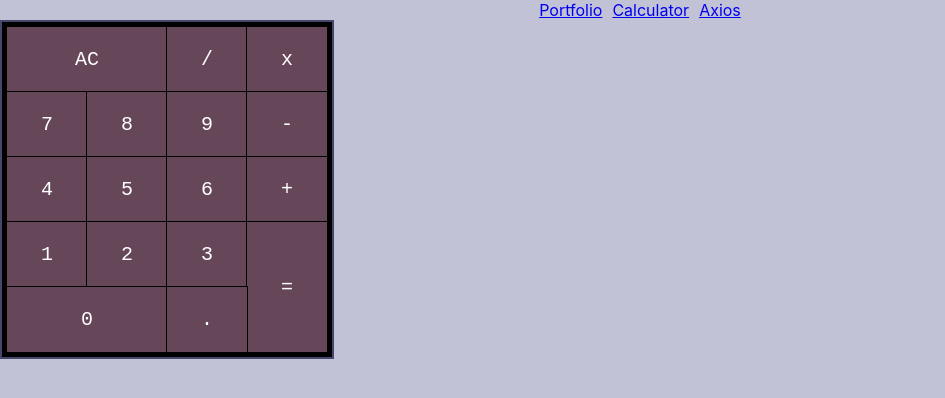
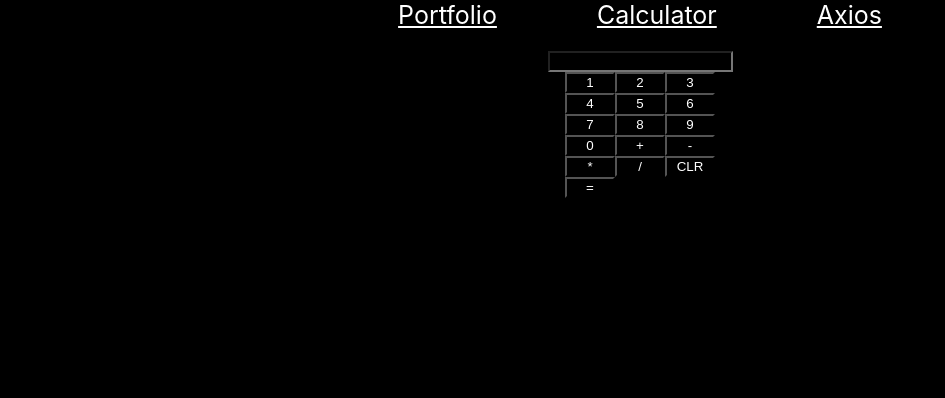
Before and after one commit to saibabu10/React-calci, a React (Create React App) app: page /Calculator in a window 1280 px wide. Shown: the top 398 px of the page, without its empty margins (0-945 px from the left). Built offline with nearby package versions, Linux system fonts and the light colour scheme.

Commit message:
added calculator in forms with function

```diff
--- a/src/App.css
+++ b/src/App.css
@@ -3,5 +3,7 @@
   display: flex;
   /* grid-template-columns: 10% 10% 10%; */
   flex-direction: row;
-  gap: 10px;
+  gap: 100px;
+  font-size: 25px;
+  text-decoration: none;
 }
--- a/src/App.js
+++ b/src/App.js
@@ -8,12 +8,12 @@ function App() {
   return (
     <Router>
     <div className='App'>
-     <Link to="/Portfolio">Portfolio</Link>
+     <Link to="/">Portfolio</Link>
      <Link to="/Calculator">Calculator</Link>
      <Link to="/Cartoon">Axios</Link>
     </div>
     <Routes>
-      <Route exact path='/Portfolio' element={<Portfolio/>}></Route>
+      <Route exact path='/' element={<Portfolio/>}></Route>
       <Route exact path='/Calculator' element={<Calculator/>}></Route>
       <Route exact path='/Cartoon' element={<Cartoon/>}></Route>
     </Routes>
--- a/src/Component/Routes/Calculator Component/Calculator.css
+++ b/src/Component/Routes/Calculator Component/Calculator.css
@@ -1,66 +1,15 @@
+*{
+  background-color: black;
+  color: white;
+}
+.text
+{
+text-align: center;
+}
 
-body {
-    background: #c2c2d6;
-    -webkit-touch-callout: none;
-    -moz-user-select: none;
-    -ms-user-select: none;
-    -webkit-user-select: none;
-    user-select: none;
-    cursor: default;
-  }
-
-  .calculator {
-    border: 2px solid #47476b;
-    padding: 5px;
-    background: black;
-    width: 320px;
-    position: relative;
-  }
-
-  #history {
-    font-family: digital;
-    font-size: 20px;
-    color: whitesmoke;
-    text-align: right;
-    vertical-align: text-top;
-    line-height: 40px;
-    overflow-wrap: break-word;
-    word-wrap: break-word;
-  }
-
-  #display {
-    font-size: 29px;
-    font-family: digital;
-    color: white;
-    text-align: right;
-    line-height: 50px;
-  }
-
-  button {
-    position: relative;
-    height: 65px;
-    width: 80px;
-    color: white;
-    background: #664659;
-    outline: 1px solid black;
-    border: none;
-
-    font-family: Share Tech Mono, monospace;
-    font-size: 20px;
-    cursor: default;
-  }
-
-  button:hover {
-    background-color: #c28cac;
-    color: black;
-    outline: 0.05em solid grey;
-    z-index: 3;
-  }
-
-  .jumbo {
-    width: 160px;
-  }
-  #equals {
-    position: absolute;
-    height: 130px;
-  }
+.button
+{
+ display:grid;
+ grid-template-columns: repeat(3,50px);
+ justify-content: center;
+}
--- a/src/Component/Routes/Calculator Component/Calculator.jsx
+++ b/src/Component/Routes/Calculator Component/Calculator.jsx
@@ -1,92 +1,79 @@
-import React from 'react';
-import './Calculator.css'
-function Calculator(props)
- {
+import React, { Component } from 'react'
+import './Calculator.css';
+export class Calculator extends Component {
+    constructor(props) {
+      super(props)
 
-// const [input, setInput] = React.useState("0");
-
-// const handleNumbers = (event) => {
-//   setInput(event.target.value);
-// };
-
-return (
-  <div>
-    <div className="calculator">
-      <History />
-      { <Output/>/*currentValue={input} /> */}
-      <Buttons />
-    </div>
-  </div>
-);
+      this.state = {
+        expression:"",
+      };
+    }
+    numberIsPressed = (event) =>
+    {
+      let inputString = this.state.expression + event.currentTarget.value;
+      this.setState({expression: inputString});
+    };
+    operatorIsPressed = (event) =>
+    {
+        let inputString = this.state.expression;
+        if(inputString !== "" && inputString.length>0)
+        {
+            let lastIndexChar = inputString.charAt(inputString.length-1);
+            if(lastIndexChar !== event.currentTarget.value && lastIndexChar.match(/^([0-9])$/))
+            {
+            inputString = this.state.expression + event.currentTarget.value;
+            this.setState({expression:inputString});
+            }
+        }
+    };
+    calculateTheResult = () =>
+    {
+        let inputExpression = this.state.expression;
+        if(inputExpression !== "" && inputExpression.length > 0)
+        {
+          let lastIndexChar = inputExpression.charAt(inputExpression.length-1);
+          if(!lastIndexChar.match(/^([0-9])$/))
+          {
+inputExpression = inputExpression.substring(0,inputExpression.length-1);
+          }
+          let finalOutput = eval(inputExpression);
+          this.setState({expression:finalOutput.toString()});
+        }
+    };
+    clearButton = () =>
+    {
+        this.setState({expression: ""});
+    };
+  render() {
+    return (
+      <form className='border'>
+        <div className='text'>
+            <br/>
+            <input type='textbox' value={this.state.expression}/>
+        </div>
+        <div className='button'>
+            <button value="1" onClick={this.numberIsPressed}>1</button>
+            <button value="2" onClick={this.numberIsPressed}>2</button>
+            <button value="3" onClick={this.numberIsPressed}>3</button>
+            <button value="4" onClick={this.numberIsPressed}>4</button>
+            <button value="5" onClick={this.numberIsPressed}>5</button>
+            <button value="6" onClick={this.numberIsPressed}>6</button>
+            <button value="7" onClick={this.numberIsPressed}>7</button>
+            <button value="8" onClick={this.numberIsPressed}>8</button>
+            <button value="9" onClick={this.numberIsPressed}>9</button>
+            <button value="0" onClick={this.numberIsPressed}>0</button>
+            <button value="+" onClick={this.operatorIsPressed}>+</button>
+            <button value="-" onClick={this.operatorIsPressed}>-</button>
+            <button value="*" onClick={this.operatorIsPressed}>*</button>
+            <button value="/" onClick={this.operatorIsPressed}>/</button>
+            <button value="Clear" onClick={this.clearButton}>CLR</button>
+            {/* <button value="Delete" onClick={}>DEL</button> */}
+            {/* <button value="dot" onClick={}>.</button> */}
+            <button value="Equalto" onClick={this.calculateTheResult}>=</button>
+        </div>
+      </form>
+    )
+  }
 }
 
-const History = () => {
-return <div id="history"> </div>;
-};
-
-const Output = (props) => {
-return <div id="display">{props.currentValue}</div>;
-};
-
-const Buttons = () => {
-return (
-  <div className="buttons">
-    <button id="clear" value="AC" className="jumbo">
-      AC
-    </button>
-    <button id="divide" value="/">
-      /
-    </button>
-    <button id="multiply" value="x">
-      x
-    </button>
-    <button id="seven" value="7">
-      7
-    </button>
-    <button id="eight" value="8">
-      8
-    </button>
-    <button id="nine" value="9">
-      9
-    </button>
-    <button id="subtract" value="-">
-      -
-    </button>
-    <button id="four" value="4">
-      4
-    </button>
-    <button id="five" value="5">
-      5
-    </button>
-    <button id="six" value="6">
-      6
-    </button>
-
-    <button id="add" value="+">
-      +
-    </button>
-
-    <button id="one" value="1">
-      1
-    </button>
-    <button id="two" value="2">
-      2
-    </button>
-    <button id="three" value="3">
-      3
-    </button>
-    <button id="equals" value="=">
-      =
-    </button>
-      <button id="zero" value="0" className="jumbo">
-        0
-      </button>
-
-      <button id="decimal" value=".">
-        .
-      </button>
-    </div>
-)
-  }
-
 export default Calculator
```
